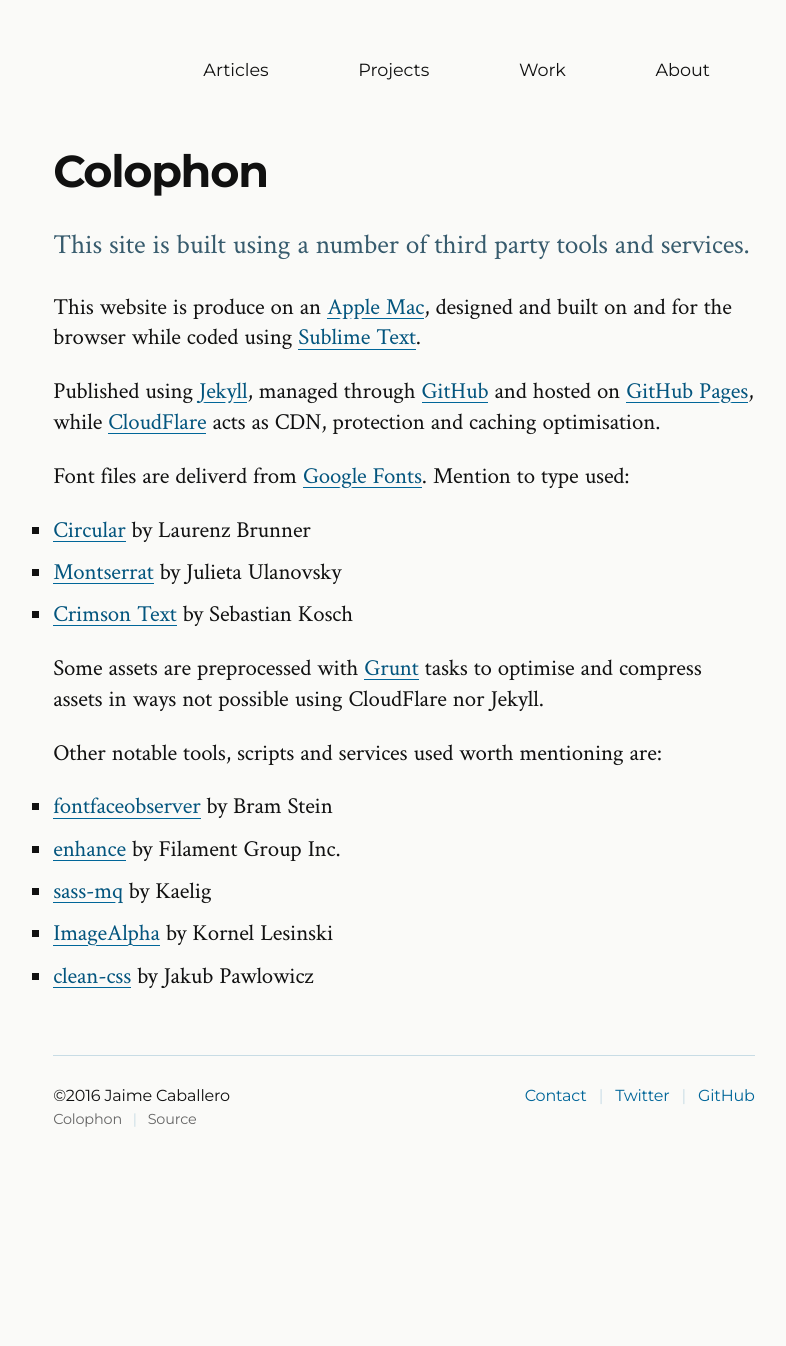
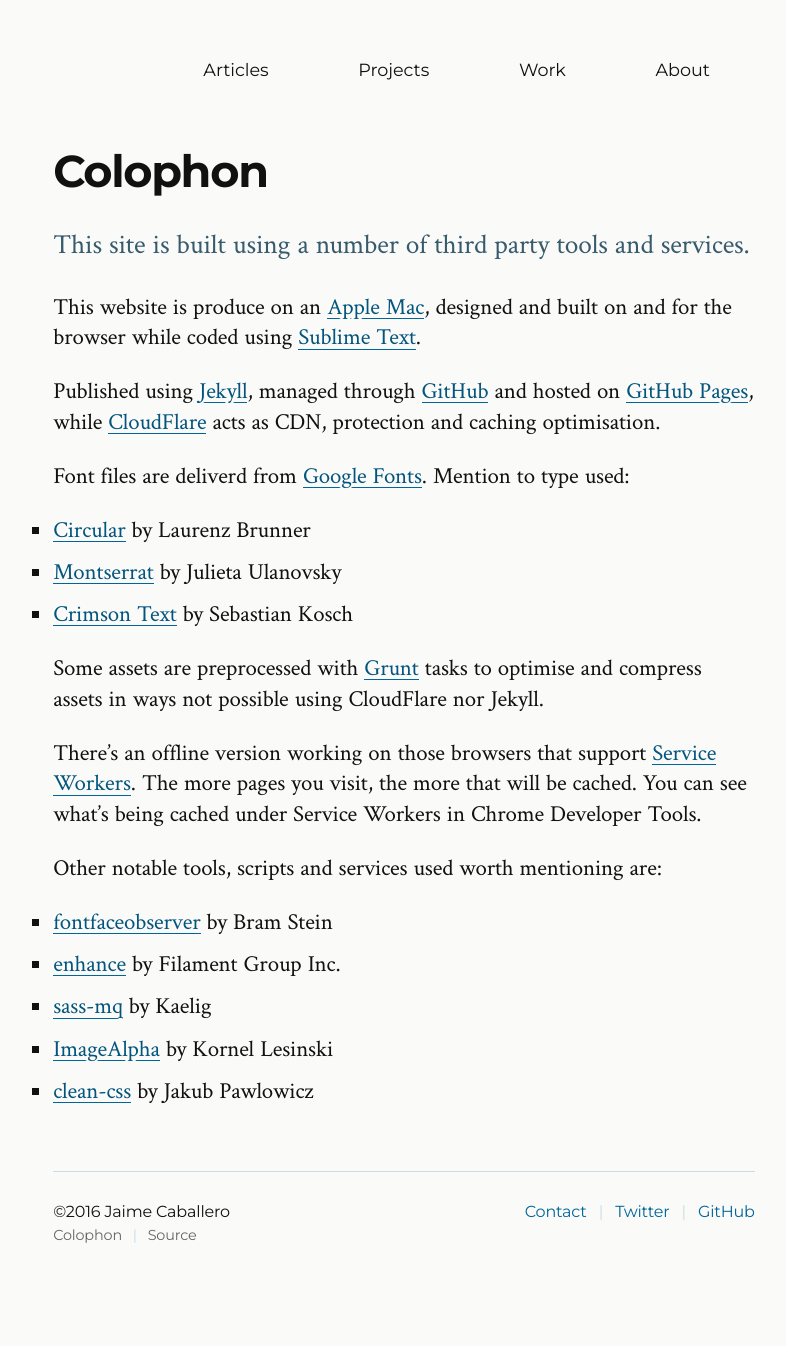
Before and after one commit to jaicab/jaicab.github.io, a Jekyll site: the page built from colophon.md, in a window 1280 px wide. Shown: the whole page, without its empty margins (236-1022 px from the left). Built offline with Jekyll 4.4.1, drawn with Linux system fonts in a browser that asks for light colours; before the commit the page ends 1230 px from its top, so only the background shows below that.

Commit message:
Add offline use to colophon

```diff
--- a/colophon.md
+++ b/colophon.md
@@ -17,6 +17,8 @@
 
 Some assets are preprocessed with [Grunt](http://gruntjs.com) tasks to optimise and compress assets in ways not possible using CloudFlare nor Jekyll.
 
+There's an offline version working on those browsers that support [Service Workers](https://github.com/slightlyoff/ServiceWorker/blob/master/explainer.md). The more pages you visit, the more that will be cached. You can see what's being cached under Service Workers in Chrome Developer Tools.
+
 Other notable tools, scripts and services used worth mentioning are:
 
 - [fontfaceobserver](https://github.com/bramstein/fontfaceobserver) by Bram Stein
```
